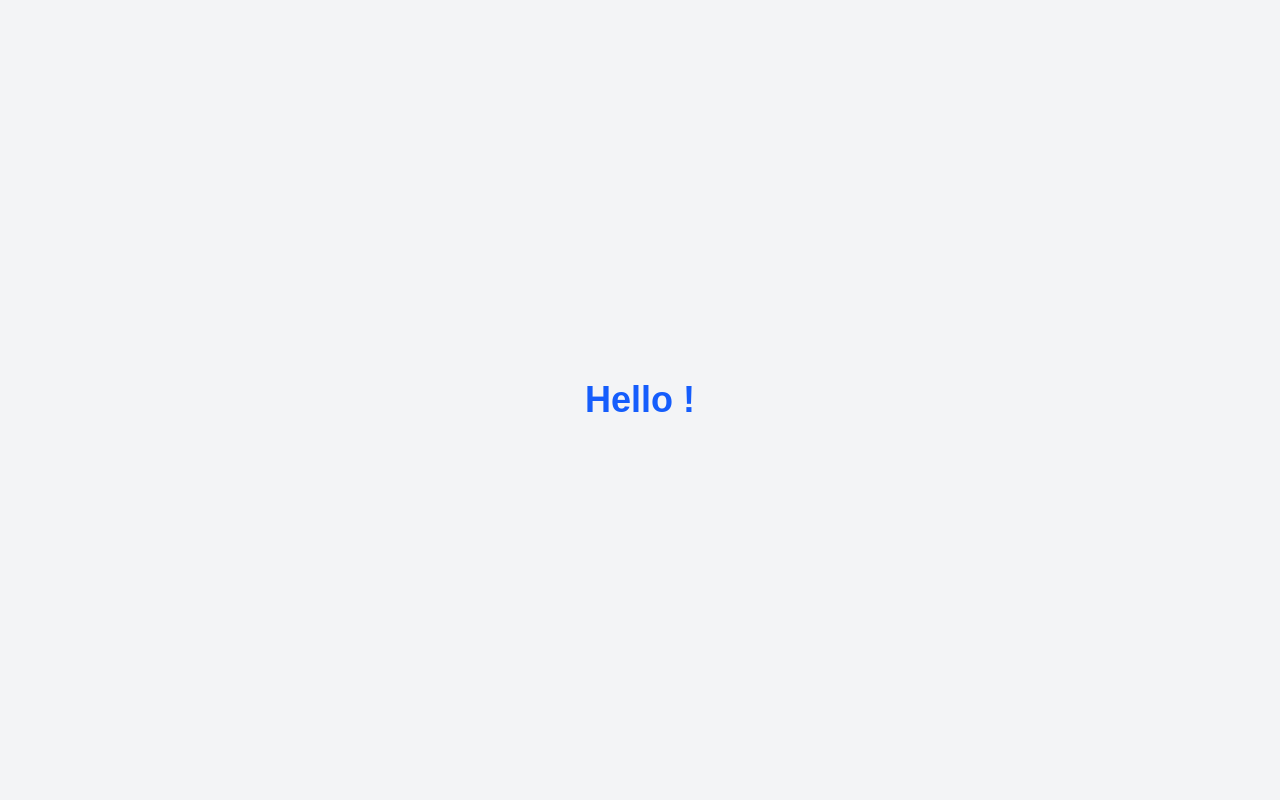
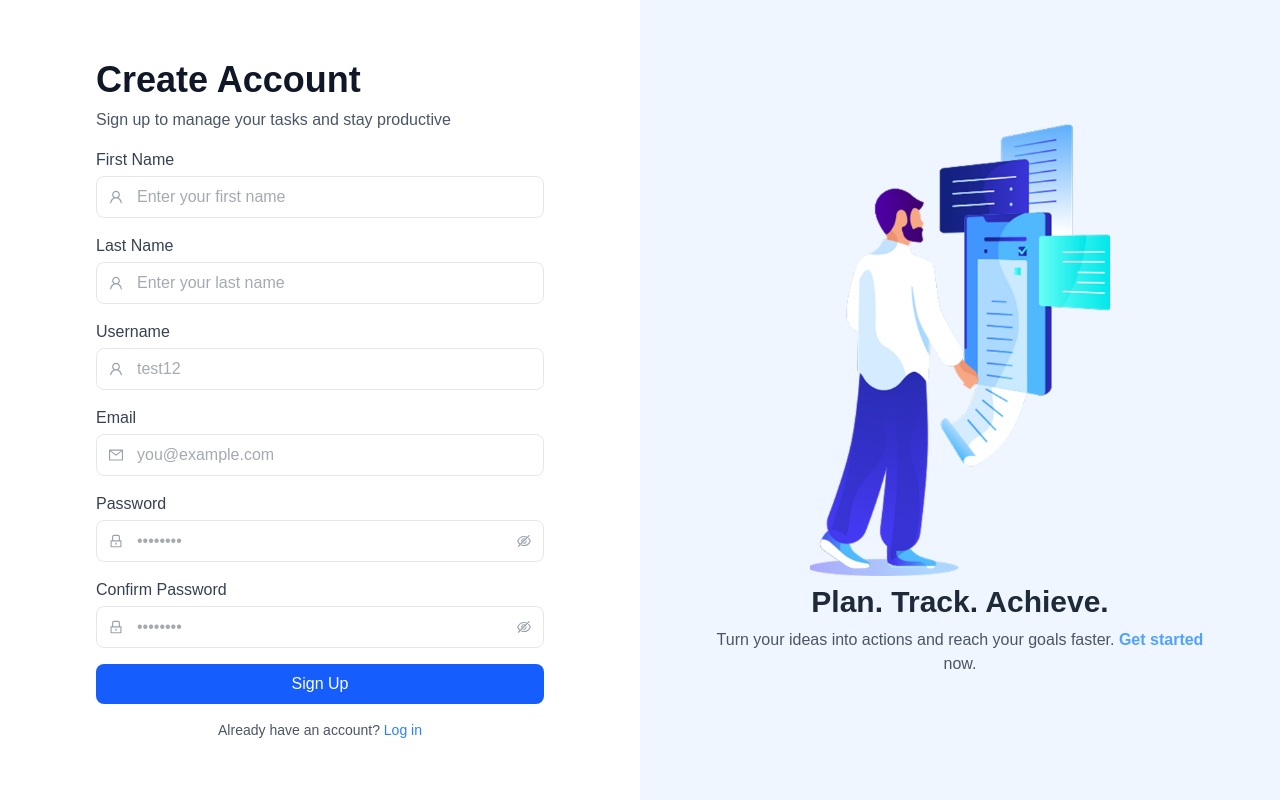
Before and after one commit to meanstack9716/fullStackTodoApp, a Next.js app in the folder frontend/: page /auth/signup in a window 1280 px wide. Built offline with nearby package versions, Linux system fonts and the light colour scheme.

Commit message:
worked on signUp page

```diff
--- a/frontend/src/app/auth/signup/page.tsx
+++ b/frontend/src/app/auth/signup/page.tsx
@@ -1,7 +1,178 @@
+"use client";
+
+import Button from "@/component/Button";
+import InputField from "@/component/InputField";
+import PasswordField from "@/component/PasswordField";
+import Image from "next/image";
+import Link from "next/link";
+import { useState } from "react";
+import { AiOutlineMail, AiOutlineUser } from "react-icons/ai";
+import { validateConfirmPassword, validateEmail, validateName, validatePassword, validateUsername } from "../../../../utils/validators";
+
 export default function Signup() {
+  const [formData, setFormData] = useState({
+    firstName: "",
+    lastName: "",
+    username: "",
+    email: "",
+    password: "",
+    confirmPassword: "",
+  });
+
+  const [errors, setErrors] = useState<{ [key: string]: string }>({});
+
+  const validators: { [key: string]: (val: string) => string | null } = {
+    firstName: (val) => validateName(val, "First Name"),
+    lastName: (val) => validateName(val, "Last Name"),
+    username: validateUsername,
+    email: validateEmail,
+    password: validatePassword,
+    confirmPassword: (val) => validateConfirmPassword(formData.password, val),
+  };
+
+  const handleChange = (e: React.ChangeEvent<HTMLInputElement>) => {
+    const { name, value } = e.target;
+
+    setFormData((prev) => ({ ...prev, [name]: value }));
+    const error = validators[name] ? validators[name](value) || "" : "";
+
+    setErrors((prev) => {
+      const newErrors = { ...prev, [name]: error };
+
+      if (name === "password" && formData.confirmPassword) {
+        newErrors.confirmPassword = validateConfirmPassword(value, formData.confirmPassword) || "";
+      }
+
+      return newErrors;
+    });
+  };
+
+  const handleSignup = (e: React.FormEvent) => {
+    e.preventDefault();
+
+    const newErrors: { [key: string]: string } = {};
+    Object.keys(formData).forEach((key) => {
+      newErrors[key] = validators[key] ? validators[key](formData[key as keyof typeof formData]) || "" : "";
+    });
+
+    setErrors(newErrors);
+
+    if (Object.values(newErrors).every((err) => err === "")) {
+      console.log("Signup data:", formData);
+
+      setFormData({
+        firstName: "",
+        lastName: "",
+        username: "",
+        email: "",
+        password: "",
+        confirmPassword: "",
+      });
+
+      setErrors({});
+    }
+  };
+
   return (
-    <div className="flex items-center justify-center h-screen bg-gray-100">
-      <h1 className="text-4xl font-bold text-blue-600">Hello !</h1>
+    <div className="min-h-screen flex flex-col md:flex-row">
+      <div className="md:w-1/2 flex items-center justify-center bg-white px-5 lg:px-0 py-5">
+        <div className="w-full max-w-md">
+          <h1 className="text-2xl xl:text-4xl font-bold text-gray-900 mb-1 lg:mb-2">Create Account</h1>
+          <p className="text-sm xl:text-base text-gray-600 mb-2 lg:mb-4">
+            Sign up to manage your tasks and stay productive
+          </p>
+
+          <form onSubmit={handleSignup} className="space-y-4">
+            <InputField
+              label="First Name"
+              type="text"
+              name="firstName"
+              value={formData.firstName}
+              onChange={handleChange}
+              placeholder="Enter your first name "
+              error={errors.firstName}
+              icon={<AiOutlineUser />}
+            />
+
+            <InputField
+              label="Last Name"
+              type="text"
+              name="lastName"
+              value={formData.lastName}
+              onChange={handleChange}
+              placeholder="Enter your last name"
+              error={errors.lastName}
+              icon={<AiOutlineUser />}
+            />
+
+            <InputField
+              label="Username"
+              type="text"
+              name="username"
+              value={formData.username}
+              onChange={handleChange}
+              placeholder="test12"
+              error={errors.username}
+              icon={<AiOutlineUser />}
+            />
+
+            <InputField
+              label="Email"
+              type="email"
+              name="email"
+              value={formData.email}
+              onChange={handleChange}
+              placeholder="you@example.com"
+              error={errors.email}
+              icon={<AiOutlineMail />}
+            />
+
+            <PasswordField
+              label="Password"
+              name="password"
+              value={formData.password}
+              onChange={handleChange}
+              placeholder="••••••••"
+              error={errors.password}
+            />
+
+            <PasswordField
+              label="Confirm Password"
+              name="confirmPassword"
+              value={formData.confirmPassword}
+              onChange={handleChange}
+              placeholder="••••••••"
+              error={errors.confirmPassword}
+            />
+
+            <Button type="submit" text="Sign Up" />
+          </form>
+
+          <p className="mt-4 text-center text-gray-600 text-sm">
+            Already have an account?{" "}
+            <Link href="/auth/login" className="text-blue-500 hover:underline">
+              Log in
+            </Link>
+          </p>
+        </div>
+      </div>
+
+      <div className="md:w-1/2 hidden md:flex items-center justify-center bg-blue-50 px-5">
+        <div className="text-center">
+          <Image
+            src="/images/signUp.png"
+            alt="signup image"
+            width={300}
+            height={100}
+            className="mx-auto"
+          />
+          <h2 className="text-xl xl:text-3xl font-bold text-gray-800 my-2">Plan. Track. Achieve.</h2>
+          <p className="text-sm xl:text-base text-gray-600 lg:mx-10">
+            Turn your ideas into actions and reach your goals faster. <span className="font-bold text-blue-400 cursor-pointer">Get started</span> now.
+          </p>
+
+        </div>
+      </div>
     </div>
   );
 }
--- a/frontend/src/component/InputField.tsx
+++ b/frontend/src/component/InputField.tsx
@@ -29,7 +29,7 @@ export default function InputField({
                     value={value}
                     onChange={onChange}
                     placeholder={placeholder}
-                    className={`peer w-full px-10 py-2 border rounded-lg focus:outline-none focus:ring-2 focus:ring-blue-500 text-gray-600 ${error ? "border-red-500" : "border-gray-200"
+                    className={`peer w-full px-10 py-2 border rounded-lg focus:outline-none focus:ring focus:ring-blue-500 text-gray-600 ${error ? "border-red-500" : "border-gray-200"
                         }`}
                 />
 
--- a/frontend/src/component/PasswordField.tsx
+++ b/frontend/src/component/PasswordField.tsx
@@ -28,7 +28,7 @@ export default function PasswordField({
           value={value}
           onChange={onChange}
           placeholder={placeholder}
-          className={`peer w-full px-10 py-2 border rounded-lg focus:outline-none focus:ring-2 focus:ring-blue-500 text-gray-600 ${
+          className={`peer w-full px-10 py-2 border rounded-lg focus:outline-none focus:ring focus:ring-blue-500 text-gray-600 ${
             error ? "border-red-500" : "border-gray-200"
           }`}
         />
--- a/frontend/utils/validators.ts
+++ b/frontend/utils/validators.ts
@@ -1,4 +1,6 @@
 export const emailRegex = /^[^\s@]+@[^\s@]+\.[^\s@]+$/;
+export const nameRegex = /^[A-Za-z]{3,}$/;
+export const usernameRegex = /^[A-Za-z0-9_]{3,}$/;
 
 export const passwordRegex =
     /^(?=.*[A-Za-z])(?=.*\d)(?=.*[@$!%*?&])[A-Za-z\d@$!%*?&]{8,}$/;
@@ -10,6 +12,21 @@ export const validateEmail = (email: string): string | null => {
     return null;
 };
 
+// Validate first/last name
+export const validateName = (name: string, field: string): string | null => {
+    if (!name) return `${field} is required`;
+    if (!nameRegex.test(name)) return `${field} must be at least 3 letters`;
+    return null;
+};
+
+// Validate username
+export const validateUsername = (username: string): string | null => {
+    if (!username) return "Username is required";
+    if (!usernameRegex.test(username)) return "Username must be at least 3 characters (letters, numbers, _)";
+    return null;
+};
+
+
 // Validate password
 export const validatePassword = (password: string): string | null => {
     if (!password) return "Password is required";
@@ -18,3 +35,10 @@ export const validatePassword = (password: string): string | null => {
     }
     return null;
 };
+
+// Confirm password validation
+export const validateConfirmPassword = (password: string, confirmPassword: string): string | null => {
+    if (!confirmPassword) return "Confirm password is required";
+    if (password !== confirmPassword) return "Passwords do not match";
+    return null;
+};
```
Also changed, not shown: frontend/public/images/signUp.png (added).
